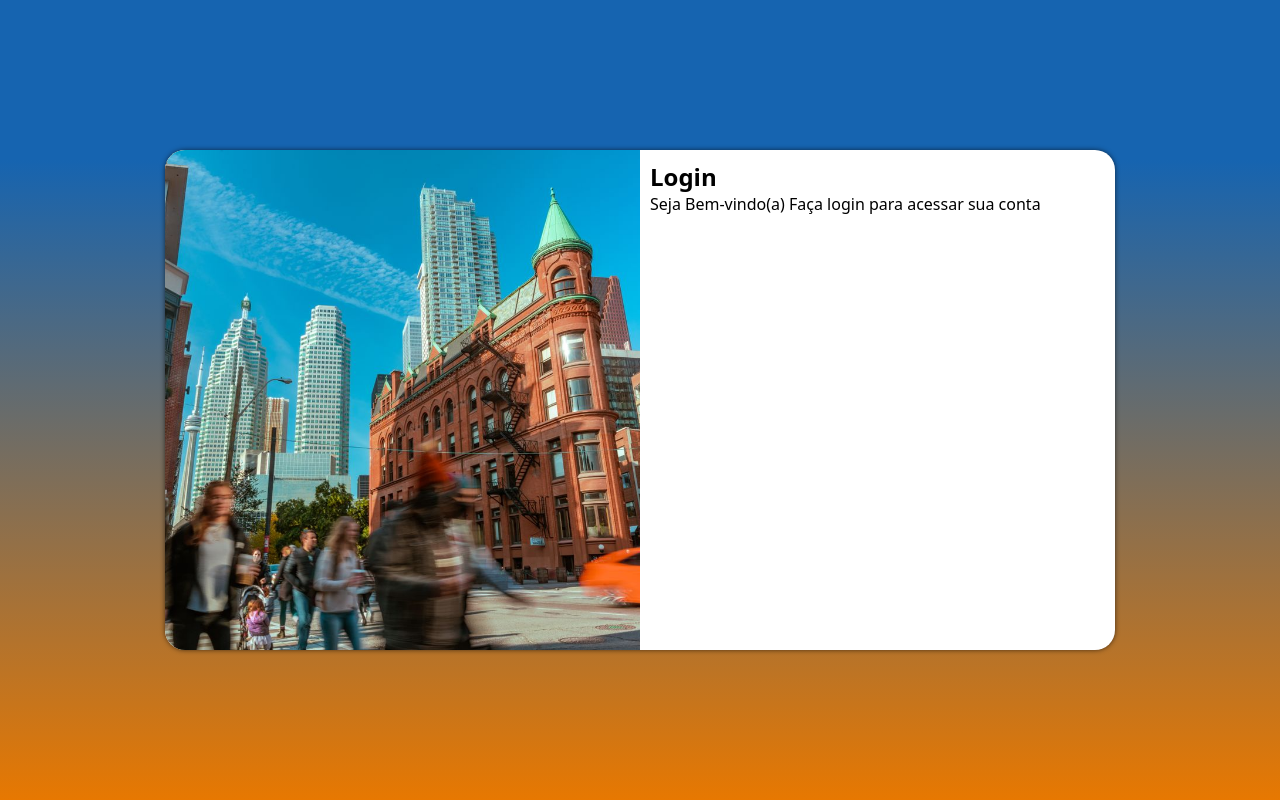
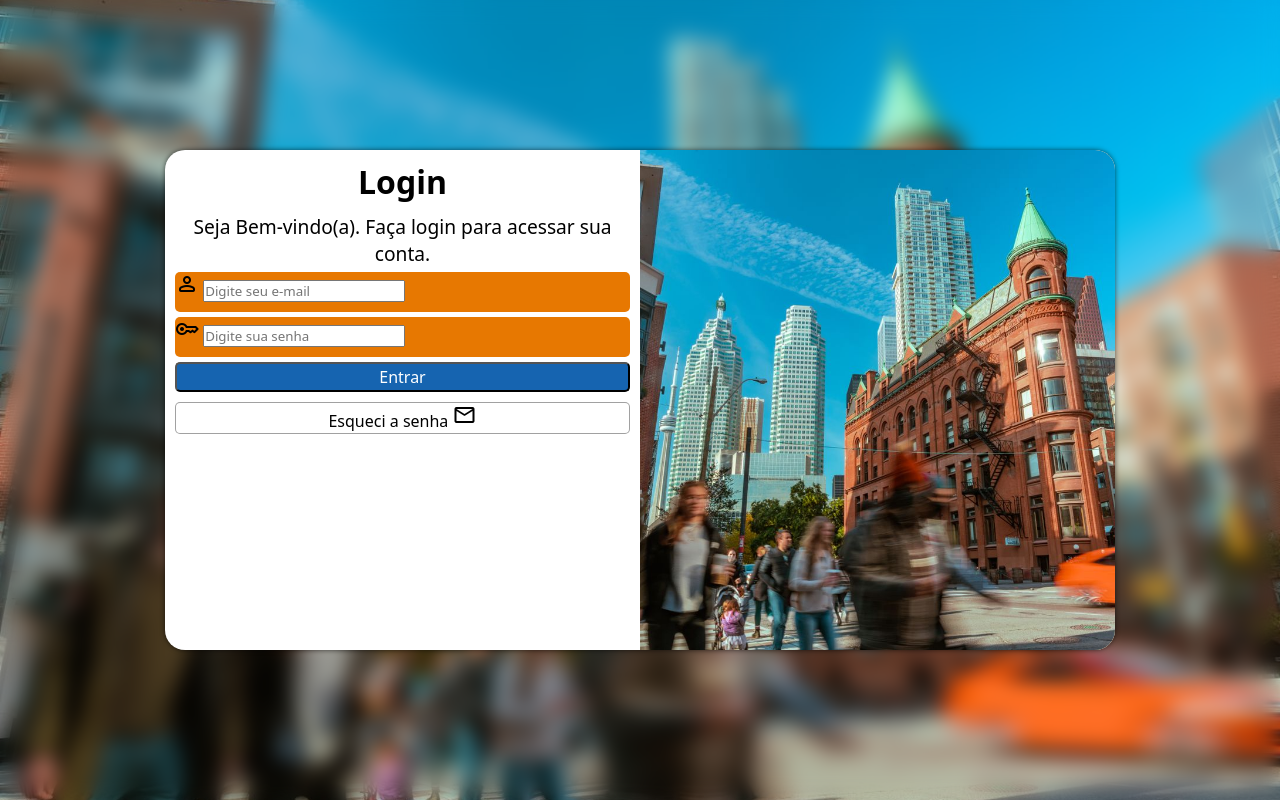
Before and after one commit to Kardoozo/projeto-login, a plain HTML site: page euLogin/index.html in a window 1280 px wide. Drawn offline with nearby package versions, Linux system fonts and the light colour scheme.

Commit message:
treinamento 2

```diff
--- a/euLogin/index.html
+++ b/euLogin/index.html
@@ -6,6 +6,7 @@
     <title>eu fiz midia query</title>
     <link rel="stylesheet" href="style.css">
     <link rel="stylesheet" href="midia.css">
+    <link rel="stylesheet" href="https://fonts.googleapis.com/css2?family=Material+Symbols+Rounded:opsz,wght,FILL,GRAD@20..48,100..700,0..1,-50..200&icon_names=key,person,email" />
 </head>
 <body>
     <main>
@@ -17,9 +18,23 @@
 
             <div id="formulario">
                 <h1>Login</h1>
-            <p>Seja Bem-vindo(a) Faça login para acessar sua conta</p>
+            <p>Seja Bem-vindo(a). Faça login para acessar sua conta.</p>
 
-            <form action="nada.php" method="post"></form >
+            <form action="nada.php" method="post" autocomplete="on">
+                <div class="campo">
+                    <span class="material-symbols-rounded">person</span>
+                    <input type="email" name="login" id="ilogin" placeholder="Digite seu e-mail" required autocomplete="email" maxlength="30">
+                    <label for="ilogin">login</label>
+                </div>
+
+                <div class=" campo">
+                    <span class="material-symbols-rounded">key</span>
+                    <input type="password" name="senha" id="isenha" placeholder="Digite sua senha" readonly autocomplete="current-password" minlength="8" maxlength="20">
+                    <label for="isenha">senha</label>
+                </div>
+                <input type="submit" value="Entrar">
+                <a href="#" class="botao">Esqueci a senha <span class="material-symbols-rounded">email</span></a>
+            </form >
             </div>
         </section>
     </main>
--- a/euLogin/midia.css
+++ b/euLogin/midia.css
@@ -36,20 +36,38 @@ Grandes telas: acima de 1200px
 @media screen and (min-width:992px) {
 
     body{
-        background-image: linear-gradient(to top, #e77801, #1664b0 80% );
+         background-image: url(../imagens/foto-rua-medio.jpg);
+         background-repeat: no-repeat;
+         background-size: cover;
+         background-position: center;
+    }
+
+    main{
+         backdrop-filter: blur(10px);
     }
     section#login{
         width: 950px;
     }
 
     section#login > div#imagem{
-        float: left;
+        float: right;
         width: 50%;
         height: 100%;
     }
 
     section#login > div#formulario{
-        float: right;
+        float: left;
         width: 50%;
     }
+
+    div#formulario > h1{
+        font-size:2em;
+        text-align: center;
+        margin-bottom: 10px;
+    }
+
+    div#formulario > p{
+        font-size: 1.2em;
+        text-align: center;
+    }
 }
--- a/euLogin/style.css
+++ b/euLogin/style.css
@@ -36,7 +36,7 @@ main{
 
 section#login{
     position: absolute;
-    width: 250px;
+    width: 258px;
     height: 500px;
     background-color: white;
     border-radius: 20px;
@@ -65,3 +65,61 @@ section#login > div#formulario{
     display: block;
     padding: 10px;
 }
+
+div#formulario > h1{
+        font-size:1.7em;
+        text-align: center;
+        margin-bottom: 10px;
+    }
+
+    div#formulario > p{
+        font-size: 1.1em;
+        text-align: center;
+    }
+
+    form >div.campo{
+        background-color: #e77801;
+        height: 40px;
+        border-radius: 5px;
+        margin: 5px 0px;
+    }
+
+    div.campo >label{
+        display: none;
+    }
+
+
+    form > input[type=submit]{
+        display: block;
+        font-size: 1em;
+        width: 100%;
+        height: 30px;
+        border-radius: 5px;
+        background-color: #1664b0;
+        color: white;
+        cursor: pointer;
+    }
+    form > input[type=submit]:hover{
+        background-color: rgb(0, 102, 255);
+    }
+
+    form > a.botao{
+        display: block;
+        text-align: center;
+        text-decoration: none;
+        font-size: 1em;
+        width: 100%;
+        height: 30px;
+        border-radius: 5px;
+        background-color:white;
+        color: black;
+        margin-top: 10px;
+        padding-bottom: 30px;
+        border: 1px solid rgba(0, 0, 0, 0.37);
+    }
+
+    form > a.botao:hover{
+        background-color: #1664b0;
+        color: white;
+
+    }
```
